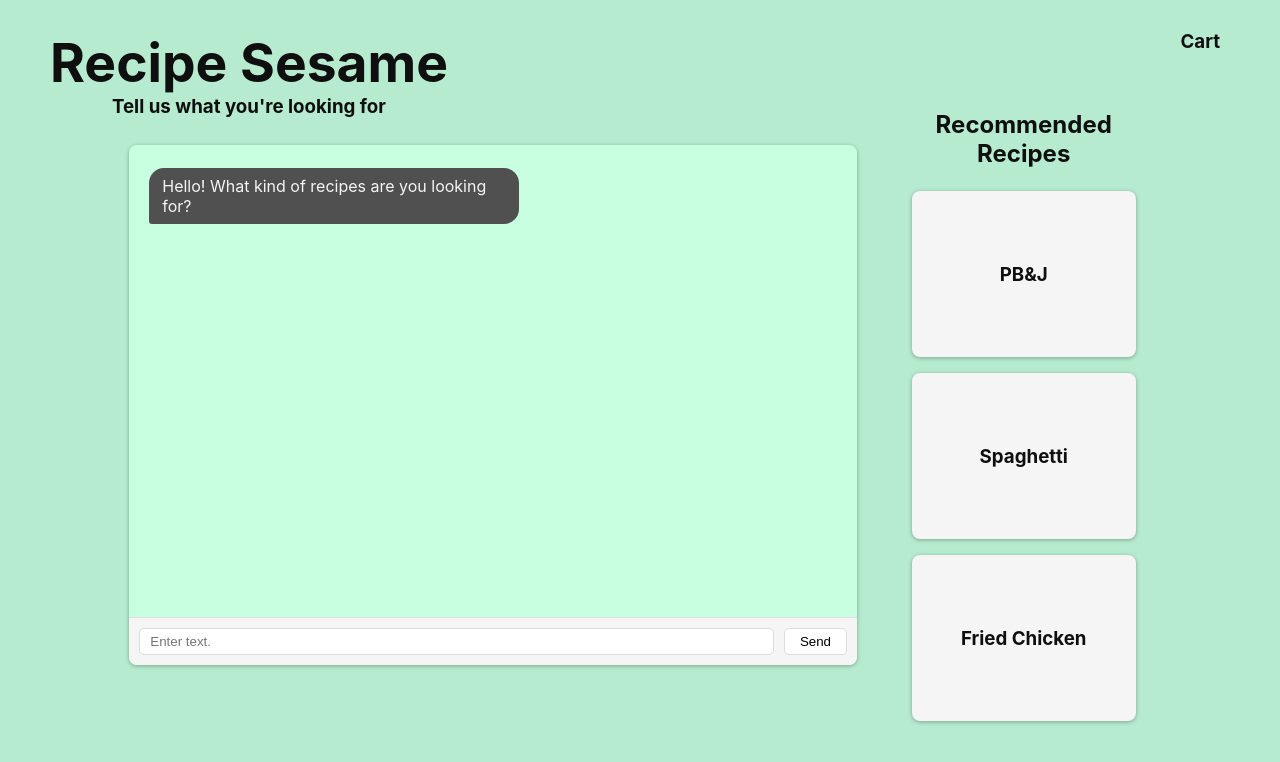
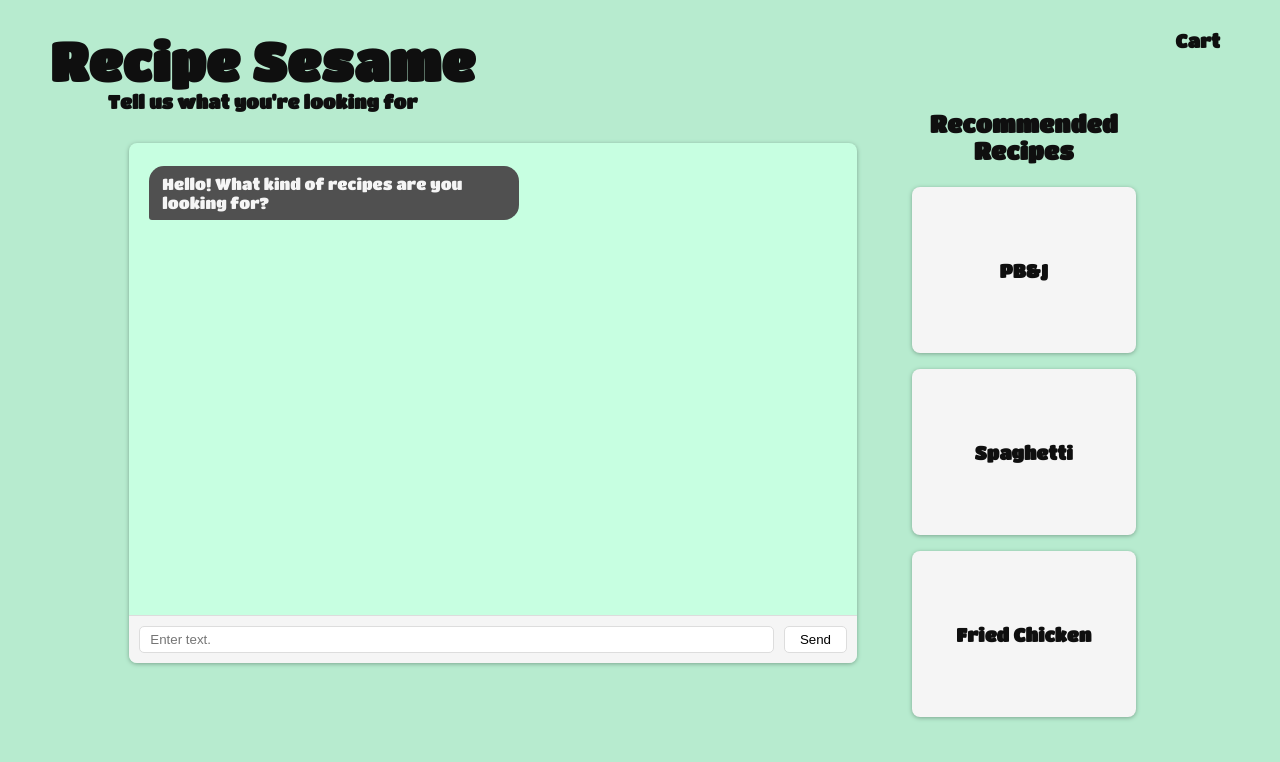
Before and after one commit to ajessefowler/RecipeSesameMockUp, a React (Create React App) app: page / in a window 1280 px wide. Shown: the top 762 px of the page. Built offline with nearby package versions, Linux system fonts and the light colour scheme.

Commit message:
Font update.

```diff
--- a/public/index.html
+++ b/public/index.html
@@ -9,6 +9,9 @@
       name="description"
       content="Web site created using create-react-app"
     />
+    <link rel="preconnect" href="https://fonts.googleapis.com">
+    <link rel="preconnect" href="https://fonts.gstatic.com" crossorigin>
+    <link href="https://fonts.googleapis.com/css2?family=Titan+One&display=swap" rel="stylesheet">
     <link rel="apple-touch-icon" href="%PUBLIC_URL%/logo192.png" />
     <!--
       manifest.json provides metadata used when your web app is installed on a
--- a/src/index.css
+++ b/src/index.css
@@ -11,6 +11,7 @@
 p, h1, h2, h3 {
   margin: 0;
   padding: 0;
+  font-family: 'Titan One', cursive;
 }
 
 h1, h2, h3 {
```
